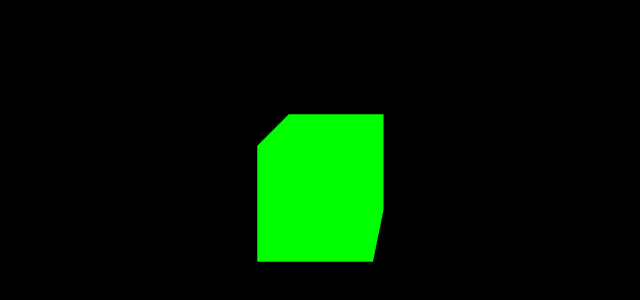
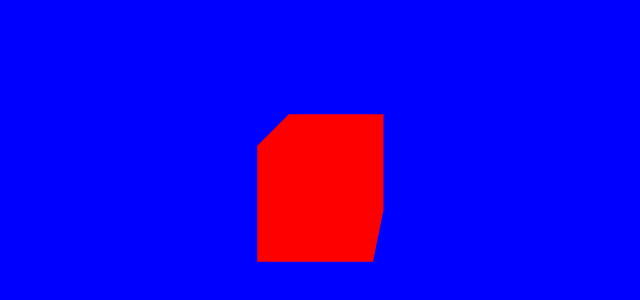
Before and after one commit to kigpand/threejs-setting, a website built with webpack: page src/index.html in a window 1280 px wide. Shown: the part 428-728 px from the top of the page, without its empty margins (209-849 px from the left). Built offline with nearby package versions, Linux system fonts and the light colour scheme.

Commit message:
기본요소익히기 - 배경색, 투명도

```diff
--- /dev/null
+++ b/src/ex/ex03.js
@@ -0,0 +1,57 @@
+import * as THREE from 'three';
+
+// ----- 주제: 배경의 색, 투명도 설정
+
+export default function example() {
+	// Renderer
+	const canvas = document.querySelector('#three-canvas');
+	const renderer = new THREE.WebGLRenderer({
+		canvas,
+		antialias: true,
+		alpha: true
+	});
+	renderer.setSize(window.innerWidth, window.innerHeight);
+	renderer.setPixelRatio(window.devicePixelRatio > 1 ? 2 : 1);
+    // renderer.setClearColor('#00ff00');
+	// renderer.setClearAlpha(0.3);
+
+	// Scene
+	const scene = new THREE.Scene();
+    // scene에 적용된 요소는 renderer가 그려진 뒤 덮어씌워지므로 renderer의 alpha, 또는 color설정이 적용이 되지 않음.
+    scene.background = new THREE.Color('blue');
+
+	// Camera
+	const camera = new THREE.PerspectiveCamera(
+		75, // 시야각(field of view)
+		window.innerWidth / window.innerHeight, // 종횡비(aspect)
+		0.1, // near
+		1000 // far
+	);
+	camera.position.x = 1;
+	camera.position.y = 2;
+	camera.position.z = 5;
+	scene.add(camera);
+
+	// Mesh
+	const geometry = new THREE.BoxGeometry(1, 1, 1);
+	const material = new THREE.MeshBasicMaterial({
+		color: 'red'
+	});
+	const mesh = new THREE.Mesh(geometry, material);
+	scene.add(mesh);
+
+	// 그리기
+	renderer.render(scene, camera);
+
+	function setSize() {
+		// 카메라
+		camera.aspect = window.innerWidth / window.innerHeight;
+		// updateProjectionMatrix 카메라 투영에 관련된 값에 변화가 있을 경우 실행해야 함
+		camera.updateProjectionMatrix();
+		renderer.setSize(window.innerWidth, window.innerHeight);
+		renderer.render(scene, camera);
+	}
+
+	// 이벤트
+	window.addEventListener('resize', setSize);
+}
--- a/src/index.html
+++ b/src/index.html
@@ -7,5 +7,7 @@
     <title>Document</title>
     <link rel="stylesheet" href="./main.css">
   </head>
-  <body></body>
+  <body>
+    <canvas id="three-canvas"></canvas>
+  </body>
 </html>
--- a/src/main.css
+++ b/src/main.css
@@ -1,3 +1,9 @@
 body {
-  margin: 0;
+	margin: 0;
 }
+
+#three-canvas {
+	position: absolute;
+	left: 0;
+	top: 0;
+}
--- a/src/main.js
+++ b/src/main.js
@@ -1,3 +1,3 @@
-import example from './ex/ex02';
+import example from './ex/ex03';
 
 example();
```
